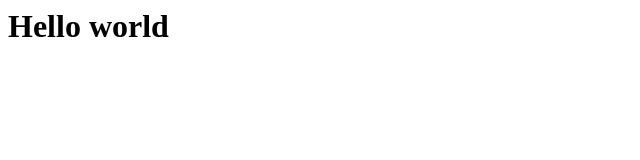
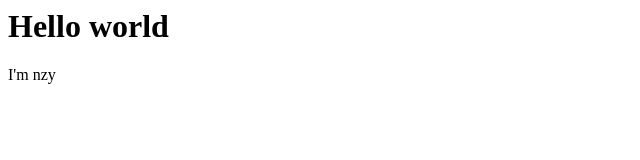
Before and after one commit to schwarzeni/jktime_gitlearning, a plain HTML site: page index.html in a window 1280 px wide. Shown: the full height of the page, 0-640 px from the left. Drawn offline with Linux system fonts and the light colour scheme.

Commit message:
add one line for index.html

```diff
--- a/index.html
+++ b/index.html
@@ -1 +1,2 @@
 <h1>Hello world</h1>
+<p>I'm nzy</p>
```
